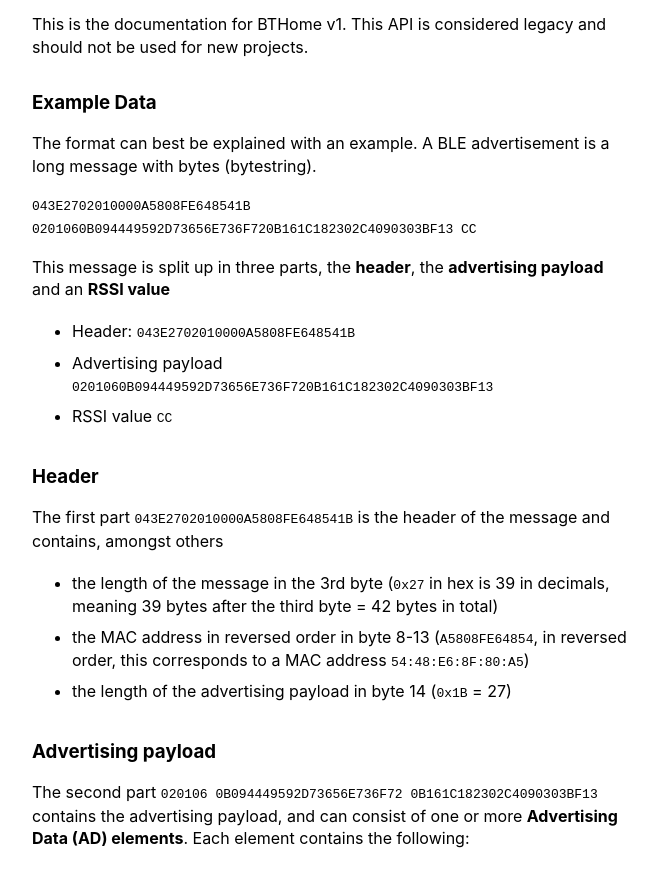
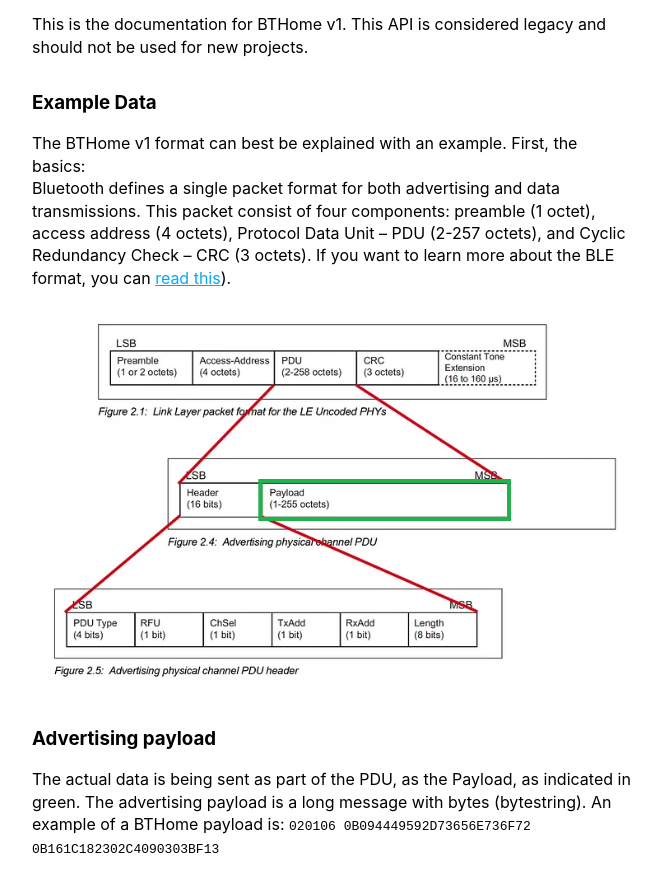
Before and after one commit to home-assistant/bthome.io, an Eleventy site: page src/v1.html in a window 1280 px wide. Shown: the part 83-952 px from the top of the page, without its empty margins (308-969 px from the left). Built offline with nearby package versions, Linux system fonts and the light colour scheme; Eleventy itself is replaced by a stand-in of ours; files that its build step writes are made by us from their sources.

Commit message:
Change documentation from HCI to PDU format

```diff
--- a/src/v1.html
+++ b/src/v1.html
@@ -11,59 +11,31 @@
 
 <h3 id="example-data">Example Data</h3>
 <p>
-  The format can best be explained with an example. A BLE advertisement is a
-  long message with bytes (bytestring).
+  The BTHome v1 format can best be explained with an example. First, the basics:<br />
+  Bluetooth defines a single packet format for both advertising and data transmissions.
+  This packet consist of four components: preamble (1 octet), access address (4 octets),
+  Protocol Data Unit – PDU (2-257 octets), and Cyclic Redundancy Check – CRC (3 octets).
+  If you want to learn more about the BLE format, you can
+  <a
+    href="https://www.bluetooth.com/blog/bluetooth-low-energy-it-starts-with-advertising/"
+    target="_blank"
+    >read this</a
+  >).
 </p>
-<code style="word-break: break-word">
-  043E2702010000A5808FE648541B
-  0201060B094449592D73656E736F720B161C182302C4090303BF13 CC
-</code>
-<p>
-  This message is split up in three parts, the <strong>header</strong>, the
-  <strong>advertising payload</strong> and an
-  <strong>RSSI value</strong>
-</p>
-<ul>
-  <li>
-    Header:
-    <code>043E2702010000A5808FE648541B</code>
-  </li>
-  <li style="word-break: break-word">
-    Advertising payload
-    <code>0201060B094449592D73656E736F720B161C182302C4090303BF13</code>
-  </li>
-  <li>
-    RSSI value
-    <code>CC</code>
-  </li>
-</ul>
-<h3 id="header">Header</h3>
-<p>
-  The first part
-  <code>043E2702010000A5808FE648541B</code>
-  is the header of the message and contains, amongst others
-</p>
-<ul>
-  <li>
-    the length of the message in the 3rd byte (<code>0x27</code>
-    in hex is 39 in decimals, meaning 39 bytes after the third byte = 42 bytes
-    in total)
-  </li>
-  <li>
-    the MAC address in reversed order in byte 8-13 (<code>A5808FE64854</code>,
-    in reversed order, this corresponds to a MAC address
-    <code>54:48:E6:8F:80:A5</code>)
-  </li>
-  <li>
-    the length of the advertising payload in byte 14 (<code>0x1B</code>
-    = 27)
-  </li>
-</ul>
+  <img src="/images/PDU_payload.png" alt="BLE packet" />
+
 <h3 id="advertising-payload">Advertising payload</h3>
 <p>
-  The second part
-  <code>020106 0B094449592D73656E736F72 0B161C182302C4090303BF13</code>
-  contains the advertising payload, and can consist of one or more
+  The actual data is being sent as part of the PDU, as the Payload, as indicated in green.
+  The advertising payload is a long message with bytes (bytestring).
+  An example of a BTHome payload is:
+  <code style="word-break: break-word">
+    020106 0B094449592D73656E736F72 0B161C182302C4090303BF13
+  </code>
+</p>
+
+<p>
+  The advertising payload can consist of one or more
   <strong>Advertising Data (AD) elements</strong>. Each element contains the
   following:
 </p>
```
Also changed, not shown: src/format.html (+17 -56 lines), public/images/PDU_payload.png (added).
